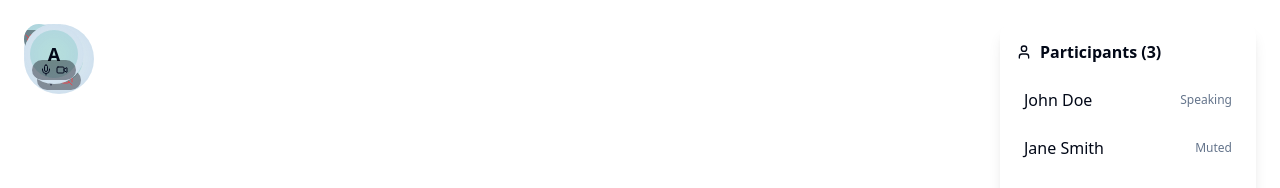
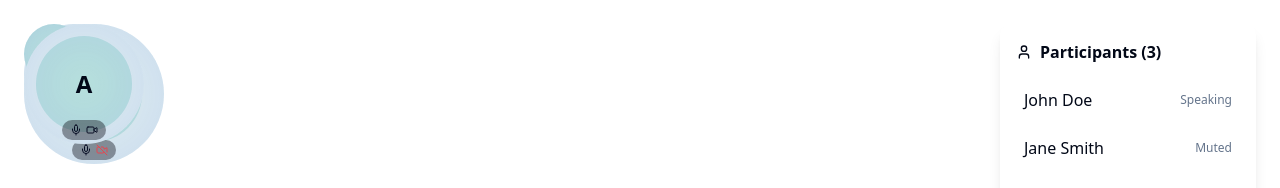
Before and after one commit to DamilolaOwolabi/sound-circle-connect, a React (Vite) app: page /meeting in a window 1280 px wide. Shown: the top 188 px of the page. Built offline with nearby package versions, Linux system fonts and the light colour scheme; no server answers.

Commit message:
Increase Default Tile Size
Updated the default size of participant tiles to be 200% larger for improved visibility and user experience.
[skip gpt_engineer]

```diff
--- a/src/components/ParticipantTile.tsx
+++ b/src/components/ParticipantTile.tsx
@@ -170,11 +170,11 @@ const ParticipantTile = ({
       <div
         className={cn(
           "overflow-hidden bg-muted relative",
-          isScreenShare ? "w-full h-full rounded-lg" : "w-24 h-24 rounded-full"
+          isScreenShare ? "w-full h-full rounded-lg" : "rounded-full"
         )}
         style={{
-          width: isScreenShare ? '100%' : `${radiusSize}px`,
-          height: isScreenShare ? '100%' : `${radiusSize}px`,
+          width: isScreenShare ? '100%' : `${radiusSize * 2}px`,  // Doubled the size
+          height: isScreenShare ? '100%' : `${radiusSize * 2}px`, // Doubled the size
           transition: 'all 0.3s ease-in-out'
         }}
       >
@@ -192,7 +192,7 @@ const ParticipantTile = ({
           />
         ) : (
           <div className="absolute inset-0 flex items-center justify-center bg-secondary/10">
-            <div className="w-12 h-12 rounded-full bg-secondary/20 flex items-center justify-center text-lg font-semibold">
+            <div className="w-24 h-24 rounded-full bg-secondary/20 flex items-center justify-center text-2xl font-semibold">
               {name.charAt(0).toUpperCase()}
             </div>
           </div>
```
